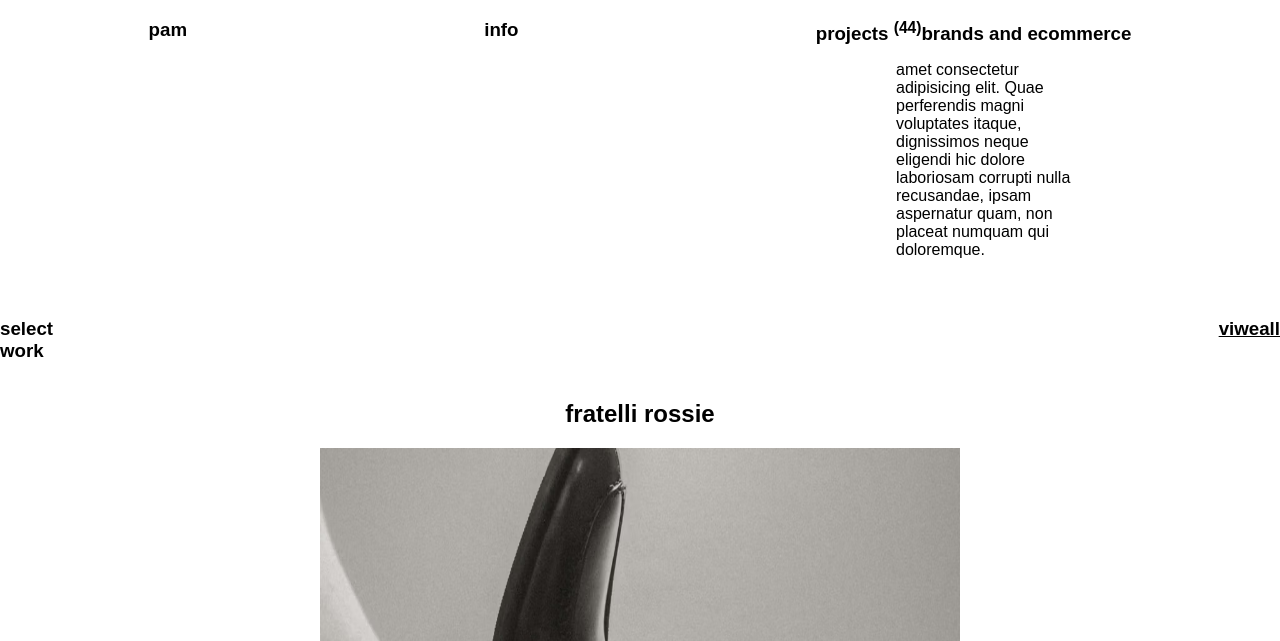
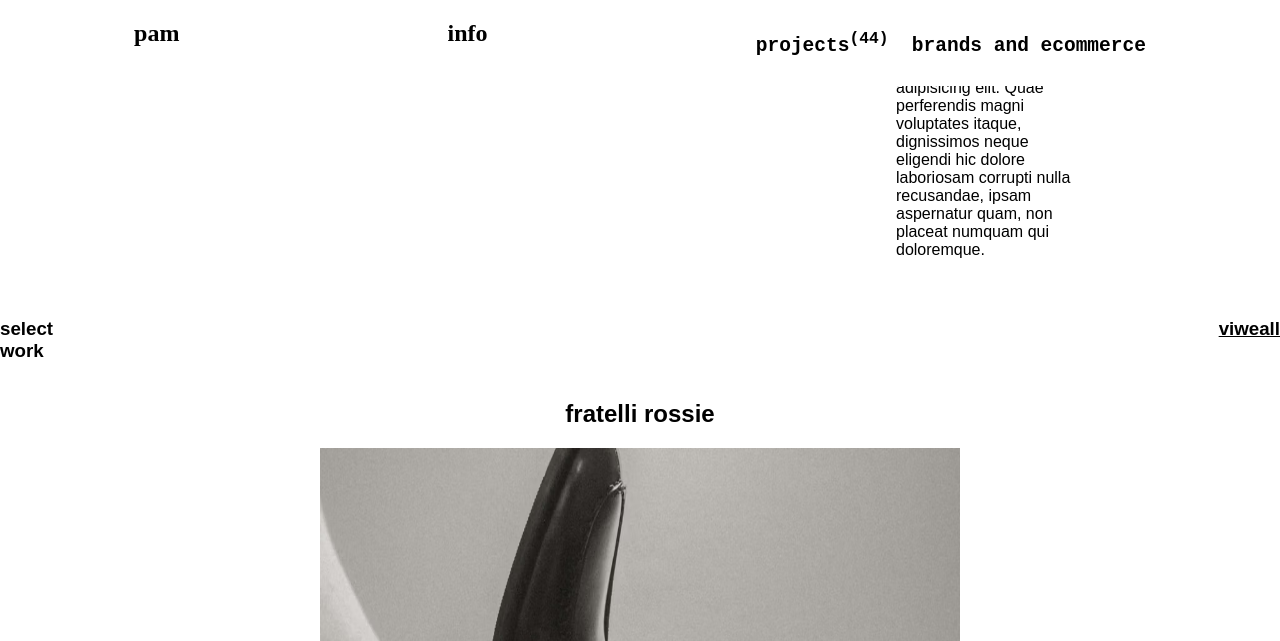
Before and after one commit to Anshika05-dev/SNAP_cogni2049688, a plain HTML site: page index.html in a window 1280 px wide. Shown: the top 641 px of the page. Drawn offline with Linux system fonts and the light colour scheme.

Commit message:
final comits

```diff
--- a/index.html
+++ b/index.html
@@ -15,9 +15,9 @@
   </head>
   <body>
     <div class="Navbar">
-      <h3 id="logo">pam</h3>
-      <h3>info</h3>
-      <h3>projects   <sup>(44)</sup>brands and ecommerce</h3>
+      <h2 id="logo">pam</h2>
+      <h2>info</h2>
+      <pre><h2>projects<sup>(44)</sup>  brands and ecommerce</h2></pre>
 
     </div>
     <br />
--- a/style.css
+++ b/style.css
@@ -45,13 +45,14 @@ body {
 }
 
 #image{
-  width: 130px;
+  width: 250px;
   height: 150px;
   margin-top: 810px;
   /* flex: end; */
   position: fixed;
 }
 .Navbar {
+  font-family:'Times New Roman', Times, serif ;
   z-index: 1000;
   display: flex;
   flex-direction: row;
```
